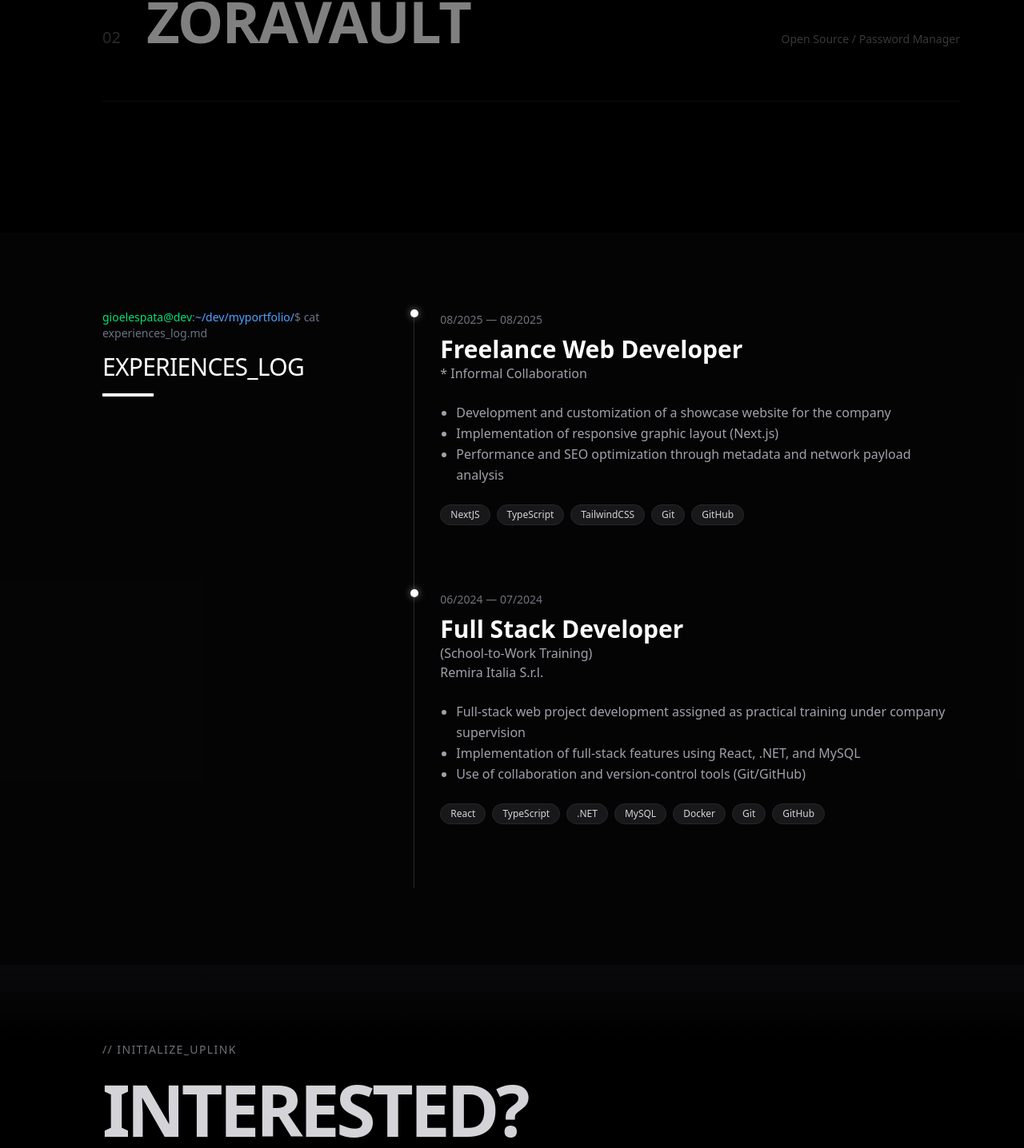
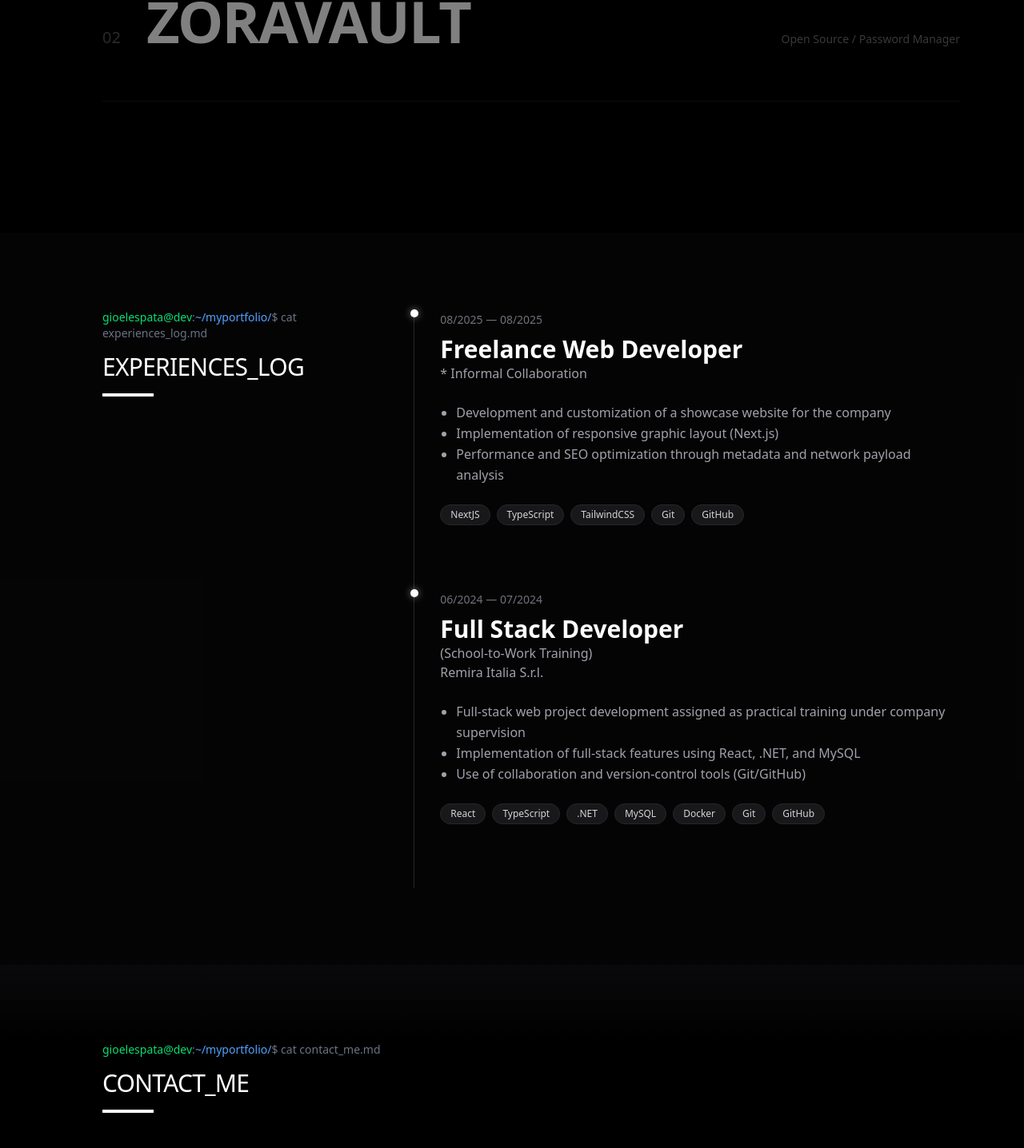
Before and after one commit to zoryon/myportfolio, a Next.js app: page / in a window 1280 px wide. Shown: the part 1309-2745 px from the top of the page at 80% size. Built offline with nearby package versions, Linux system fonts and the light colour scheme.

Commit message:
Improved contact section

```diff
--- a/app/components/ContactSection.tsx
+++ b/app/components/ContactSection.tsx
@@ -3,9 +3,11 @@
 import { ArrowUpRight } from "lucide-react";
 import Link from "next/link";
 
-import Magnetic from "./ui/Magnetic";
-import GradientSeparator from "./ui/GradientSeparator";
-import HoverFillEffect from "./ui/HoverFillEffect";
+import Magnetic from "@/components/ui/Magnetic";
+import GradientSeparator from "@/components/ui/GradientSeparator";
+import HoverFillEffect from "@/components/ui/HoverFillEffect";
+import SectionTitle from "@/components/ui/SectionTitle";
+import { SOCIAL_LINKS } from "@/constants/social-constants";
 
 const ContactSection = () => {
     return (
@@ -13,7 +15,7 @@ const ContactSection = () => {
             <GradientSeparator />
 
             <div className="flex flex-col ml-0 md:ml-12 z-10">
-                <h2 className="text-sm font-mono text-muted tracking-widest mb-6">// INITIALIZE_UPLINK</h2>
+                <SectionTitle title="CONTACT_ME" />
 
                 <div className="max-w-4xl">
                     <h3 className="text-[10vw] md:text-[7vw] leading-[0.9] font-bold text-zinc-300 tracking-tighter">
@@ -43,9 +45,9 @@ const ContactSection = () => {
 
                 {/* Social Links */}
                 <div className="flex gap-8 mt-12 md:mt-0 mb-8 md:mb-4">
-                    {['GitHub', 'LinkedIn', 'Twitter'].map((item) => (
-                        <Link key={item} href="#" target="_blank" className="text-muted hover:text-primary font-mono text-sm uppercase tracking-widest transition-colors">
-                            {item}
+                    {SOCIAL_LINKS.map((item) => (
+                        <Link key={item.name} href={item.url} target="_blank" className="text-muted hover:text-primary font-mono text-sm uppercase tracking-widest transition-colors">
+                            {item.name}
                         </Link>
                     ))}
                 </div>
--- a/app/components/ui/SectionTitle.tsx
+++ b/app/components/ui/SectionTitle.tsx
@@ -4,7 +4,7 @@ const SectionTitle = ({ title }: { title: string }) => {
             {/* Command Line Input */}
             <p className="text-sm font-mono text-gray-500 mb-2">
                 <span className="text-green-400">gioelespata@dev</span>:
-                <span className="text-blue-400">~/dev/myportfolio/</span>
+                <span className="text-blue-400">~/myportfolio/</span>
                 $ cat {title.toLowerCase().replace(/\s/g, '-')}.md
             </p>
 
--- /dev/null
+++ b/app/constants/social-constants.ts
@@ -0,0 +1,10 @@
+export const SOCIAL_LINKS = [
+    {
+        name: "GitHub",
+        url: "https://github.com/zoryon"
+    },
+    {
+        name: "LinkedIn",
+        url: "https://linkedin.com/in/gioelespata"
+    }
+] as const;
--- a/app/constants/startup-message-constants.ts
+++ b/app/constants/startup-message-constants.ts
@@ -1,5 +1,5 @@
 import { StartupMessageLine } from "@/types/startup-message-types";
-import { TYPEWRITER_DELAY } from "./hero-constants";
+import { TYPEWRITER_DELAY } from "@/constants/hero-constants";
 
 export const STARTUP_MESSAGE_LINES: readonly StartupMessageLine[] = [
     {
```
